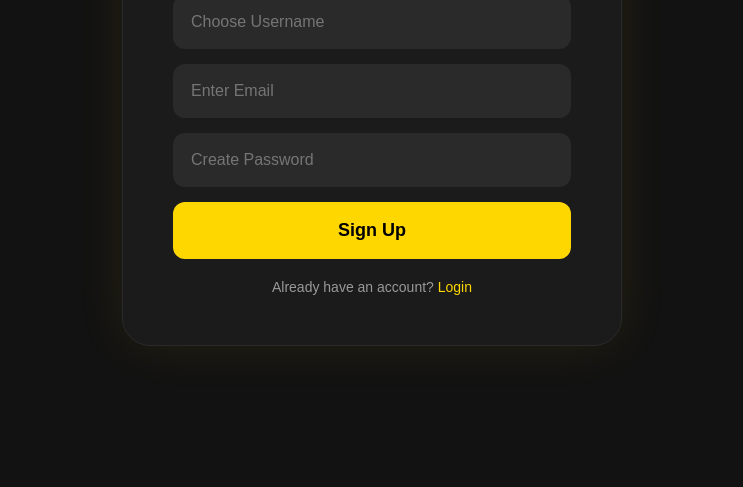
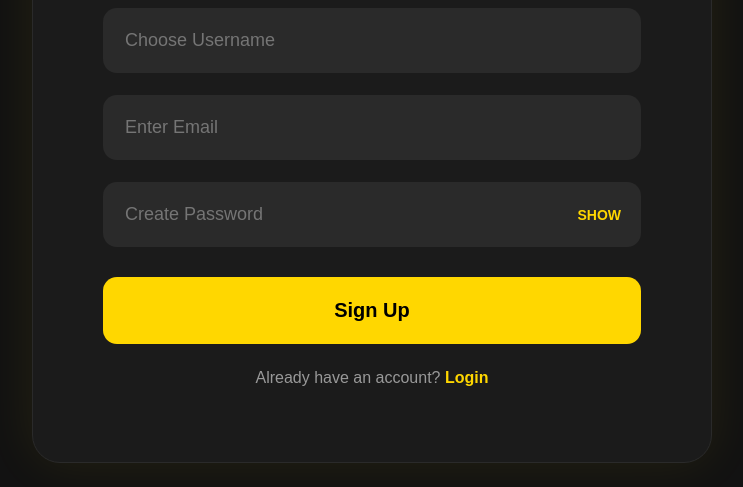
Before and after one commit to ZEESHANSIDDIQUIgit/FINACNEPRO-FINANCE_MANAGEMENT-SYSTEM, a website: page frontend/signup.html in a window 1280 px wide. Shown: the part 313-800 px from the top of the page, without its empty margins (268-1011 px from the left). Drawn offline with Linux system fonts and the light colour scheme.

Commit message:
Update: Standardized UI for Login/Signup and added password toggle

```diff
--- a/frontend/signup.html
+++ b/frontend/signup.html
@@ -5,31 +5,147 @@
     <meta name="viewport" content="width=device-width, initial-scale=1.0">
     <title>FinancePro - Sign Up</title>
     <style>
-        /* Reusing your sleek dark theme styles */
         * { margin: 0; padding: 0; box-sizing: border-box; }
-        body { background: #121212; color: white; font-family: Arial, sans-serif; display: flex; justify-content: center; align-items: center; height: 100vh; margin: 0; }
-        .login-card { width: 100%; max-width: 500px; background: #1b1b1b; padding: 50px; border-radius: 28px; border: 1px solid #2a2a2a; box-shadow: 0 0 50px rgba(255, 215, 0, 0.08); }
-        .logo { text-align: center; font-size: 50px; margin-bottom: 10px; }
-        h2 { text-align: center; margin-bottom: 10px; color: gold; font-size: 32px; }
-        input { width: 100%; padding: 18px; margin-bottom: 15px; border: none; border-radius: 12px; background: #2a2a2a; color: white; font-size: 16px; outline: none; }
-        button { width: 100%; padding: 18px; border: none; border-radius: 12px; background: gold; color: black; font-weight: bold; cursor: pointer; font-size: 18px; transition: 0.3s; }
+
+        body {
+            background: #121212;
+            color: white;
+            font-family: Arial, sans-serif;
+            display: flex;
+            justify-content: center;
+            align-items: center;
+            height: 100vh;
+            padding: 20px;
+        }
+
+        /* Increased max-width and padding to match Login card */
+        .login-card {
+            width: 100%;
+            max-width: 680px;
+            background: #1b1b1b;
+            padding: 75px 70px;
+            border-radius: 28px;
+            border: 1px solid #2a2a2a;
+            box-shadow: 0 0 50px rgba(255, 215, 0, 0.08);
+        }
+
+        .logo {
+            text-align: center;
+            font-size: 64px;
+            margin-bottom: 18px;
+        }
+
+        h2 {
+            text-align: center;
+            margin-bottom: 12px;
+            color: gold;
+            font-size: 40px;
+        }
+
+        .subtitle {
+            text-align: center;
+            color: #999;
+            margin-bottom: 50px;
+            font-size: 18px;
+        }
+
+        .password-container {
+            position: relative;
+            width: 100%;
+        }
+
+        /* Standardized input sizes */
+        input {
+            width: 100%;
+            padding: 22px;
+            margin-bottom: 22px;
+            border: none;
+            border-radius: 14px;
+            background: #2a2a2a;
+            color: white;
+            font-size: 18px;
+            outline: none;
+            transition: 0.3s;
+        }
+
+        input:focus {
+            border: 1px solid gold;
+            background: #222;
+        }
+
+        .toggle-password {
+            position: absolute;
+            right: 20px;
+            top: 25px;
+            cursor: pointer;
+            color: gold;
+            font-size: 14px;
+            font-weight: bold;
+            user-select: none;
+        }
+
+        button {
+            width: 100%;
+            padding: 22px;
+            border: none;
+            border-radius: 14px;
+            background: gold;
+            color: black;
+            font-weight: bold;
+            cursor: pointer;
+            font-size: 20px;
+            transition: 0.3s;
+            margin-top: 8px;
+        }
+
         button:hover { background: #d4af37; }
-        .link { text-align: center; margin-top: 20px; color: #999; font-size: 14px; }
-        .link a { color: gold; text-decoration: none; }
+
+        .link {
+            text-align: center;
+            margin-top: 25px;
+            color: #999;
+            font-size: 16px;
+        }
+
+        .link a {
+            color: gold;
+            text-decoration: none;
+            font-weight: bold;
+        }
+
+        .link a:hover { text-decoration: underline; }
     </style>
 </head>
 <body>
     <div class="login-card">
         <div class="logo">💰</div>
         <h2>Create Account</h2>
-        <input type="text" id="username" placeholder="Choose Username">
-        <input type="email" id="email" placeholder="Enter Email">
-        <input type="password" id="password" placeholder="Create Password">
+        <p class="subtitle">Join FinancePro to start tracking</p>
+
+        <input type="text" id="username" placeholder="Choose Username" autocomplete="off">
+        <input type="email" id="email" placeholder="Enter Email" autocomplete="off">
+
+        <div class="password-container">
+            <input type="password" id="password" placeholder="Create Password" autocomplete="new-password">
+            <span class="toggle-password" onclick="togglePassword('password', this)">SHOW</span>
+        </div>
+
         <button onclick="signup()">Sign Up</button>
         <div class="link">Already have an account? <a href="login.html">Login</a></div>
     </div>
 
     <script>
+        function togglePassword(inputId, element) {
+            const passwordInput = document.getElementById(inputId);
+            if (passwordInput.type === "password") {
+                passwordInput.type = "text";
+                element.textContent = "HIDE";
+            } else {
+                passwordInput.type = "password";
+                element.textContent = "SHOW";
+            }
+        }
+
         async function signup() {
             const username = document.getElementById("username").value;
             const email = document.getElementById("email").value;
@@ -46,7 +162,7 @@
 
                 const data = await response.json();
                 if (response.ok) {
-                    alert("Account created successfully! Please login.");
+                    alert("Account created successfully!");
                     window.location.href = "login.html";
                 } else {
                     alert(data.message || "Error during signup");
```
Also changed, not shown: frontend/LOGIN.HTML (+54 -127 lines).
